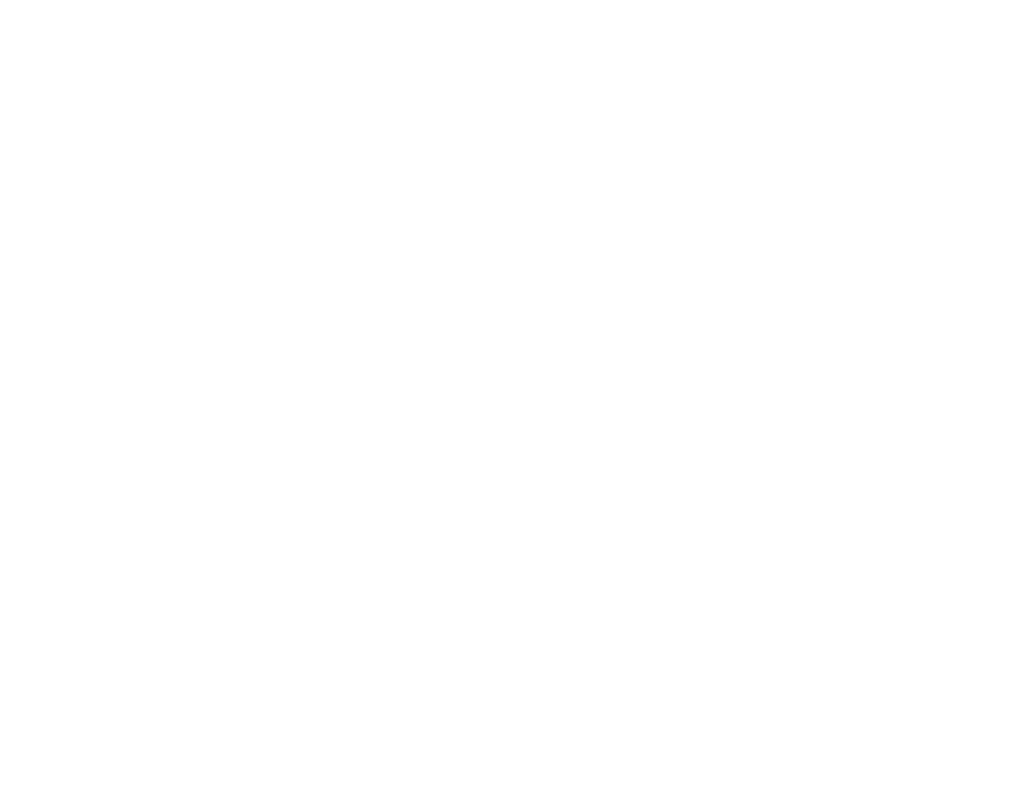
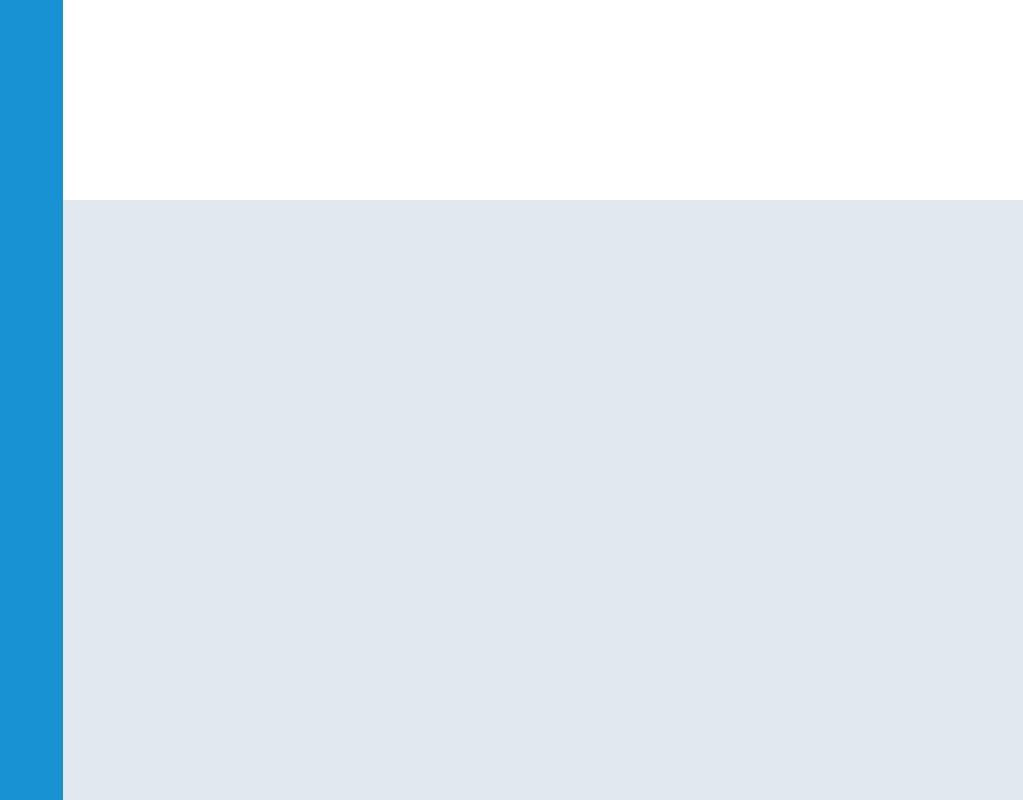
Before and after one commit to F-arellano/odin-admin-dashboard, a plain HTML site: page index.html in a window 1280 px wide. Shown: the whole page, without its empty margins (257-1280 px from the left). Drawn offline with Linux system fonts and the light colour scheme.

Commit message:
ADD: container layout
+ header and sidebar has fixed size
+ article has flex size

```diff
--- a/css/style.css
+++ b/css/style.css
@@ -0,0 +1,35 @@
+* {
+    --backround-side-color: #1992d4;
+    --background-header-color: #ffffff;
+    --background-article-color: #e2e8f0;
+    /* border: 1px solid red; */
+}
+
+.container {
+    height: 100vh;
+
+    display: grid;
+    grid-template-columns: 320px 1fr;
+    grid-template-rows: 200px 1fr;
+    grid-template-areas:
+        "side head"
+        "side art ";
+}
+
+.header {
+    grid-area: head;
+
+    background-color: var(--background-header-color);
+}
+
+.side-bar {
+    grid-area: side;
+
+    background-color: var(--backround-side-color);
+}
+
+.article {
+    grid-area: art;
+
+    background-color: var(--background-article-color);
+}
--- a/index.html
+++ b/index.html
@@ -8,10 +8,10 @@
     <title>Document</title>
 </head>
 <body>
-    <div class="content">
+    <div class="container">
         <div class="header"></div>
         <div class="side-bar"></div>
-        <div class="content"></div>
+        <div class="article"></div>
     </div>
 </body>
 </html>
```
